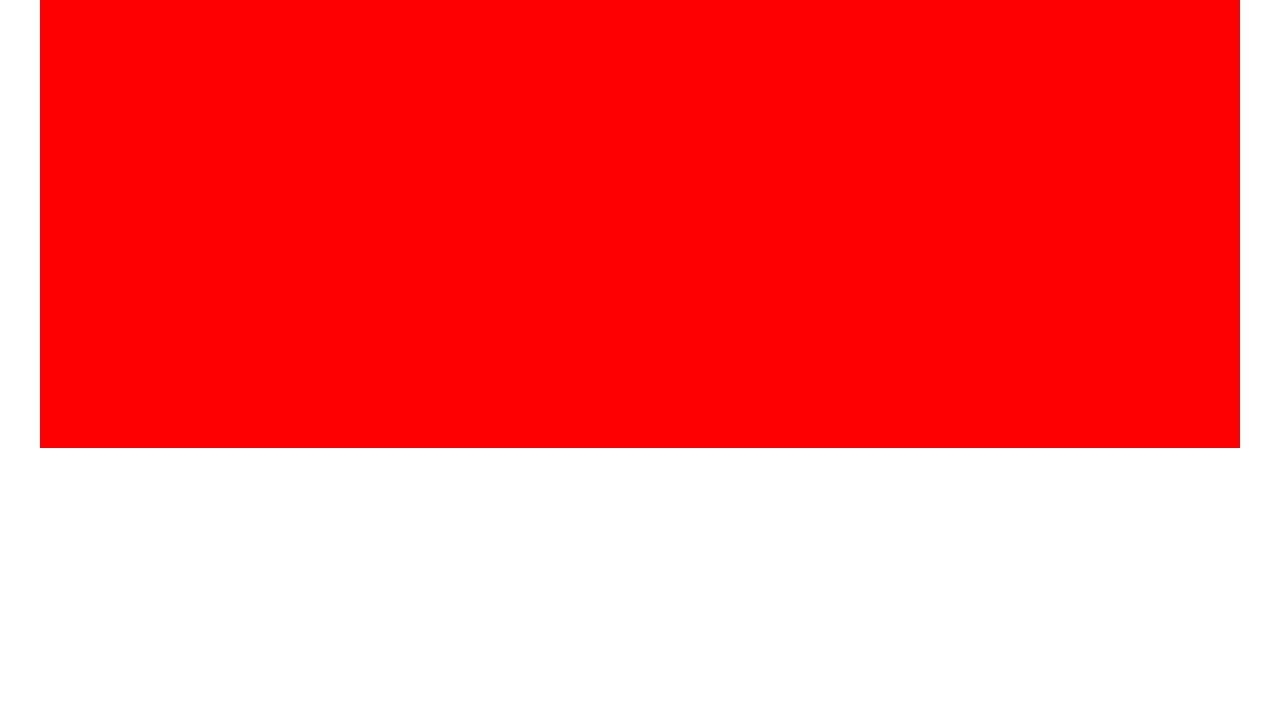
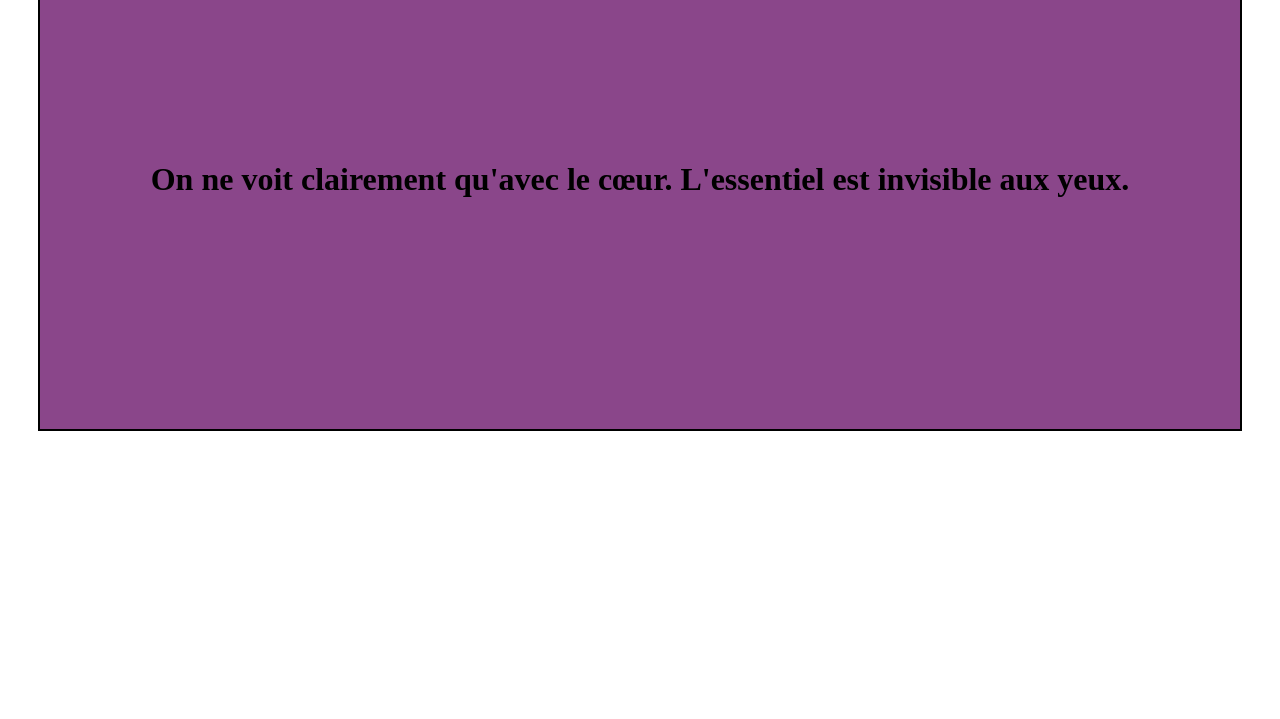
Before and after one commit to the-hdr/solution-to-100x-assignments, a plain HTML site: page week-1/problems/0-horizontal-align/index.html in a window 1280 px wide. Shown: the part 81-800 px from the top of the page. Drawn offline with Linux system fonts and the light colour scheme.

Commit message:
add solution to 0

```diff
--- a/week-1/problems/0-horizontal-align/index.html
+++ b/week-1/problems/0-horizontal-align/index.html
@@ -1,33 +1,17 @@
-
 <!DOCTYPE html>
 <html lang="en">
-
 <head>
     <meta charset="UTF-8">
     <meta name="viewport" content="width=device-width, initial-scale=1.0">
-    <title>Horizontal Align</title>
-    <style>
-        .container {
-            width: 1200px;
-            /* margin: 0px auto; */
-            background-color: red;
-        }
-
-        .content {
-            height: 500px;
-        }
-    </style>
+    <title> zero </title>
+    <link rel="stylesheet" href="styles.css">
 </head>
 
 <body>
-    <div style="display: flex; justify-content: center;">
-        <div class="container">
-            <div class="content">
-                <h1>Hello World</h1>
-            </div>
-        </div>
+    <div class="main-container">
+        <h1 class="heading">
+            On ne voit clairement qu'avec le cœur. L'essentiel est invisible aux yeux.
+        </h1>
     </div>
-
 </body>
-
 </html>
--- /dev/null
+++ b/week-1/problems/0-horizontal-align/styles.css
@@ -0,0 +1,19 @@
+body
+{
+    display: flex;
+    justify-content: center;
+    align-items: center;
+}
+
+.main-container
+{
+    background-color: rgb(138, 70, 138);
+    border: 2px solid black;
+
+    height: 500px;
+    width: 1200px;
+
+    display: flex;
+    justify-content: center;
+    align-items: center;
+}
```
